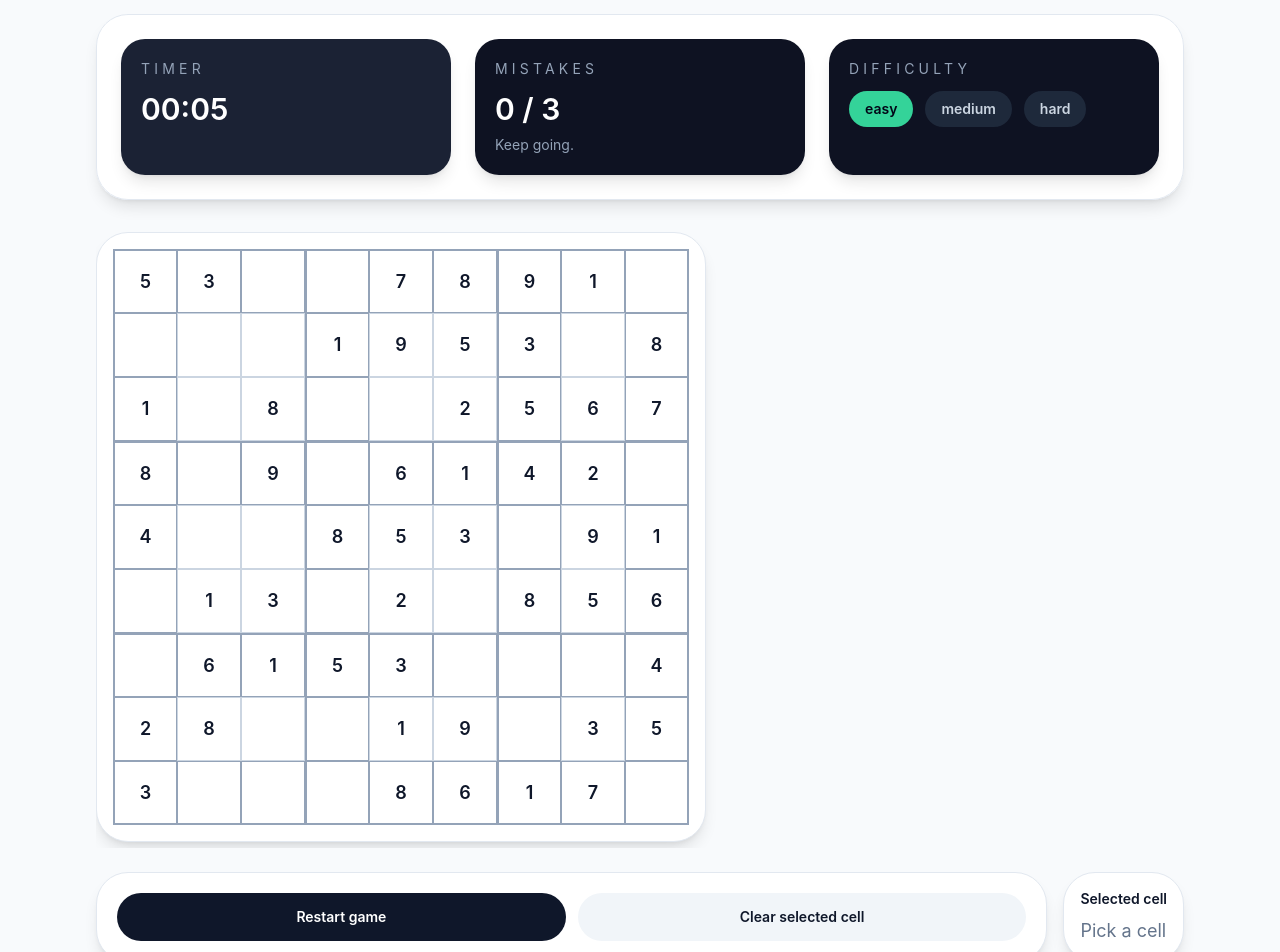
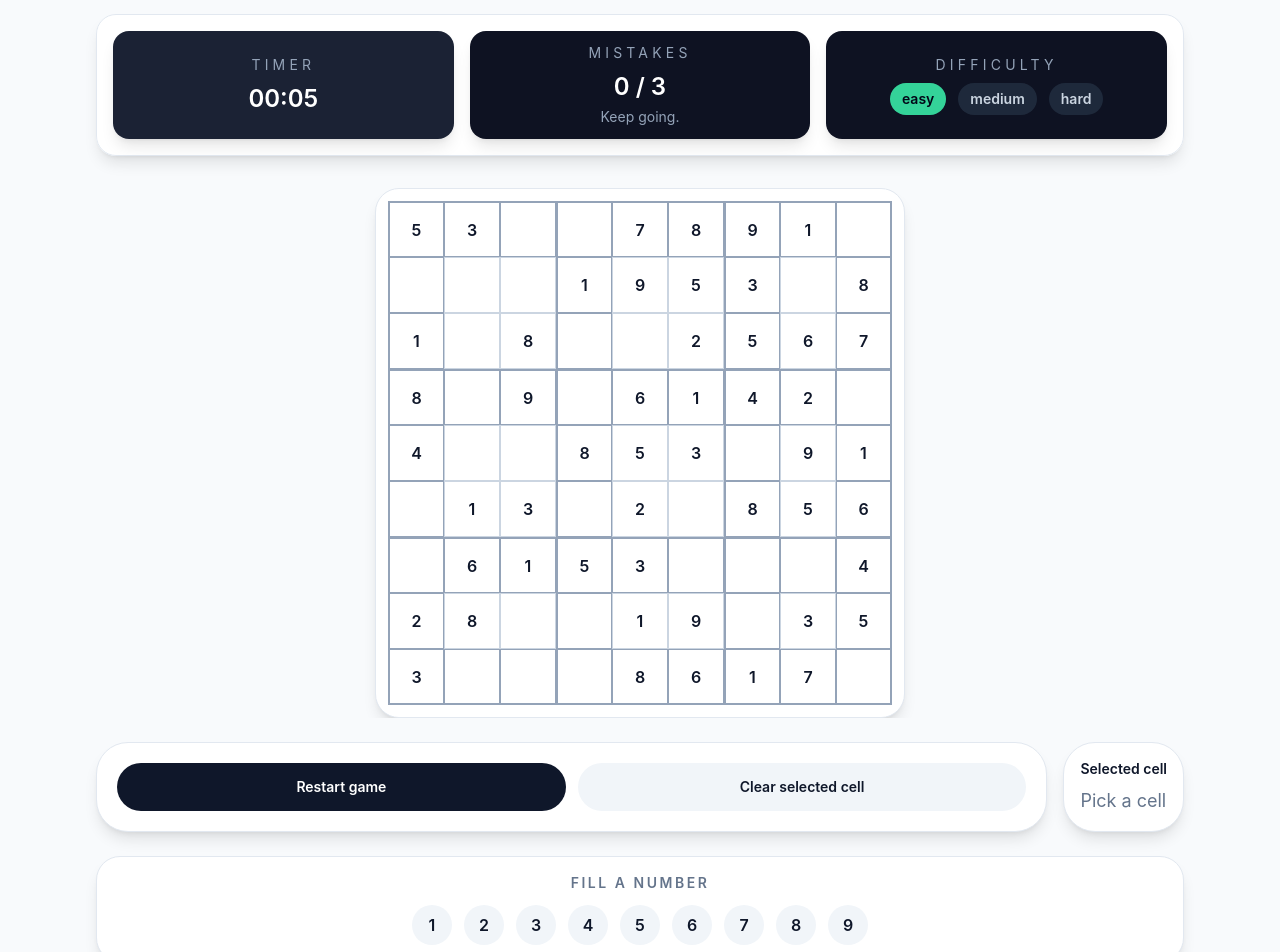
Before and after one commit to VahidKhodadadi/unique-sudoku, a React (Vite) app: page / in a window 1280 px wide. Shown: the part 80-1032 px from the top of the page. Built offline with nearby package versions, Linux system fonts and the light colour scheme.

Commit message:
style: center status, board, and picker; reduce heights for compact layout

```diff
--- a/src/components/NumberPicker.tsx
+++ b/src/components/NumberPicker.tsx
@@ -4,15 +4,15 @@ interface NumberPickerProps {
 
 export default function NumberPicker({ onFillValue }: NumberPickerProps) {
   return (
-    <section className="mt-6 rounded-[2rem] border border-slate-200 bg-white p-5 shadow-lg">
-      <p className="mb-4 text-sm font-semibold uppercase tracking-[0.24em] text-slate-500">Fill a number</p>
-      <div className="flex flex-wrap items-center gap-3">
+    <section className="mt-6 rounded-[1.5rem] border border-slate-200 bg-white p-4 shadow-lg flex flex-col items-center">
+      <p className="mb-3 text-sm font-semibold uppercase tracking-[0.18em] text-slate-500">Fill a number</p>
+      <div className="flex flex-wrap items-center justify-center gap-3">
         {Array.from({ length: 9 }, (_, index) => index + 1).map((value) => (
           <button
             key={value}
             type="button"
             onClick={() => onFillValue(value)}
-            className="h-12 w-12 rounded-3xl bg-slate-100 text-lg font-semibold text-slate-900 transition hover:bg-slate-200"
+            className="h-10 w-10 rounded-3xl bg-slate-100 text-base font-semibold text-slate-900 transition hover:bg-slate-200"
           >
             {value}
           </button>
--- a/src/components/StatusPanel.tsx
+++ b/src/components/StatusPanel.tsx
@@ -19,25 +19,25 @@ export default function StatusPanel({
   onChooseDifficulty,
 }: StatusPanelProps) {
   return (
-    <section className="grid gap-6 rounded-[2rem] border border-slate-200 bg-white/90 p-6 shadow-lg backdrop-blur-sm sm:grid-cols-[1fr_1fr] lg:grid-cols-[1fr_1fr_1fr]">
-      <div className="rounded-3xl bg-slate-900/95 p-5 text-white shadow-lg">
-        <p className="text-sm uppercase tracking-[0.3em] text-slate-400">Timer</p>
-        <p className="mt-3 text-3xl font-semibold">{formatTime(elapsedSeconds)}</p>
-      </div>
-      <div className="rounded-3xl bg-slate-950/95 p-5 text-white shadow-lg">
-        <p className="text-sm uppercase tracking-[0.3em] text-slate-400">Mistakes</p>
-        <p className="mt-3 text-3xl font-semibold">{mistakes} / {mistakeThreshold}</p>
-        <p className="mt-2 text-sm text-slate-400">{statusMessage}</p>
-      </div>
-      <div className="rounded-3xl bg-slate-950/95 p-5 text-white shadow-lg">
-        <p className="text-sm uppercase tracking-[0.3em] text-slate-400">Difficulty</p>
-        <div className="mt-3 flex flex-wrap gap-3">
+    <section className="grid gap-4 rounded-[1.25rem] border border-slate-200 bg-white/90 p-4 shadow-lg backdrop-blur-sm sm:grid-cols-[1fr_1fr] lg:grid-cols-[1fr_1fr_1fr]">
+        <div className="rounded-2xl bg-slate-900/95 p-3 text-white shadow-lg flex flex-col items-center justify-center text-center">
+          <p className="text-sm uppercase tracking-[0.3em] text-slate-400">Timer</p>
+          <p className="mt-2 text-2xl font-semibold">{formatTime(elapsedSeconds)}</p>
+        </div>
+        <div className="rounded-2xl bg-slate-950/95 p-3 text-white shadow-lg flex flex-col items-center justify-center text-center">
+          <p className="text-sm uppercase tracking-[0.3em] text-slate-400">Mistakes</p>
+          <p className="mt-2 text-2xl font-semibold">{mistakes} / {mistakeThreshold}</p>
+          <p className="mt-1 text-sm text-slate-400">{statusMessage}</p>
+        </div>
+        <div className="rounded-2xl bg-slate-950/95 p-3 text-white shadow-lg flex flex-col items-center justify-center text-center">
+          <p className="text-sm uppercase tracking-[0.3em] text-slate-400">Difficulty</p>
+          <div className="mt-2 flex flex-wrap gap-3 justify-center">
           {(["easy", "medium", "hard"] as Difficulty[]).map((level) => (
             <button
               key={level}
               type="button"
               onClick={() => onChooseDifficulty(level)}
-              className={`rounded-full px-4 py-2 text-sm font-semibold transition ${
+                className={`rounded-full px-3 py-1.5 text-sm font-semibold transition ${
                 difficulty === level
                   ? "bg-emerald-400 text-slate-950"
                   : "bg-slate-800 text-slate-300 hover:bg-slate-700"
--- a/src/components/SudokuBoard.tsx
+++ b/src/components/SudokuBoard.tsx
@@ -10,8 +10,8 @@ interface SudokuBoardProps {
 
 export default function SudokuBoard({ grid, fixedGrid, selectedCell, onSelectCell }: SudokuBoardProps) {
   return (
-    <section className="mt-8 overflow-x-auto">
-      <div className="inline-block rounded-[2rem] border border-slate-200 bg-white p-4 shadow-lg">
+    <section className="mt-8 overflow-x-auto flex justify-center">
+      <div className="inline-block rounded-[1.5rem] border border-slate-200 bg-white p-3 shadow-lg">
         <table className="border-separate border-spacing-0">
           <tbody>
             {grid.map((row, rowIndex) => (
@@ -24,7 +24,7 @@ export default function SudokuBoard({ grid, fixedGrid, selectedCell, onSelectCel
                     <td
                       key={`${rowIndex}-${colIndex}`}
                       onClick={() => onSelectCell(rowIndex, colIndex)}
-                      className={`h-14 w-14 cursor-pointer select-none border bg-white text-center align-middle text-lg font-semibold transition hover:bg-slate-100 sm:h-16 sm:w-16 ${
+                      className={`h-12 w-12 cursor-pointer select-none border bg-white text-center align-middle text-base font-semibold transition hover:bg-slate-100 sm:h-14 sm:w-14 ${
                         isFixed
                           ? "bg-slate-100 text-slate-900"
                           : isIncorrect
```
